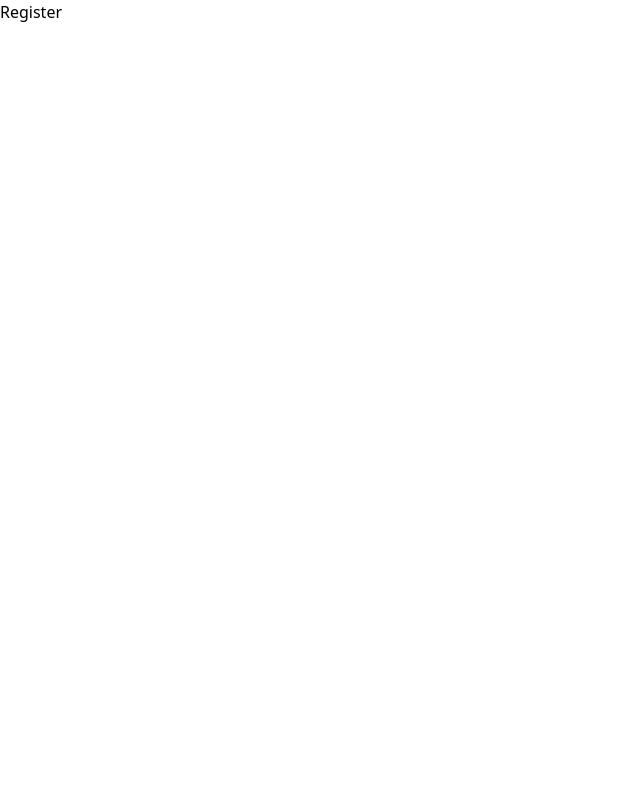
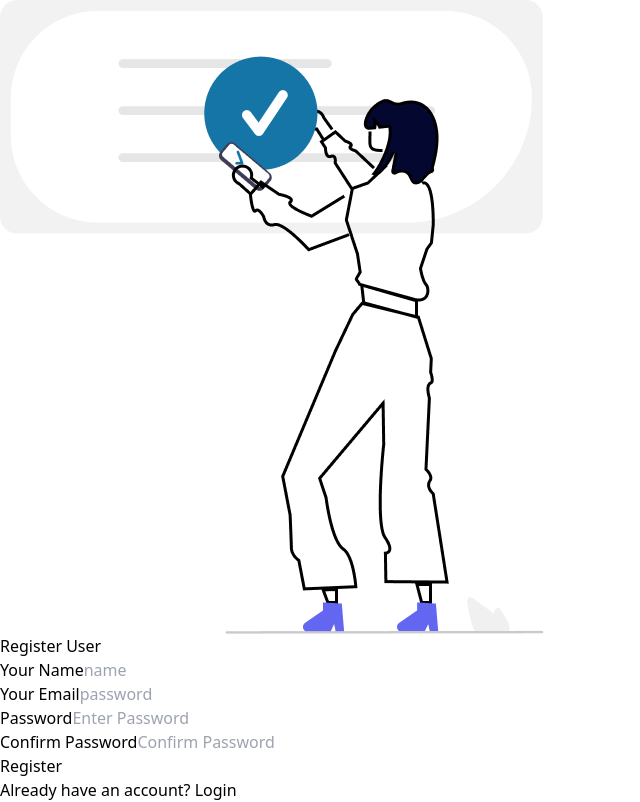
Before and after one commit to abdurrahmanrahat/guvi-profile-auth, a React (Vite) app: page / in a window 1280 px wide. Shown: the whole page, without its empty margins (0-640 px from the left). Built offline with nearby package versions, Linux system fonts and the light colour scheme.

Commit message:
login & register page design

```diff
--- a/package.json
+++ b/package.json
@@ -14,6 +14,7 @@
     "match-sorter": "^6.3.1",
     "react": "^18.2.0",
     "react-dom": "^18.2.0",
+    "react-icons": "^4.11.0",
     "react-router-dom": "^6.18.0",
     "sort-by": "^1.2.0"
   },
--- a/src/Pages/Login/Login.jsx
+++ b/src/Pages/Login/Login.jsx
@@ -1,10 +1,63 @@
+import FormImg from "../../assets/login-image.png";
+import { Link } from "react-router-dom";
 
 const Login = () => {
-    return (
-        <div>
-            Login
-        </div>
-    );
+  return (
+    <div className="md:flex items-center gap-4 my-8 md:my-0 lg:p-12">
+      {/* image */}
+      <div className="md:w-1/2 p-8 md:p-0">
+        <img src={FormImg} alt="" className="md:w-[420px]" />
+      </div>
+      {/* form fields */}
+      <div className="md:w-1/2 mx-auto w-full p-4 md:p-8">
+        <form className="p-3 md:p-[2px]">
+          <div className="flex items-center justify-center mb-6">
+            <h2 className="text-[48px] items-center font-[700]">Login</h2>
+          </div>
+
+          {/* Email */}
+          <div>
+            <label className="block mb-[5px] font-bold">Your Email</label>
+            <input
+              className="w-full p-2 border border-solid border-[#ccc] rounded-lg"
+              type="password"
+              placeholder="password"
+            ></input>
+          </div>
+
+          {/* password */}
+          <div className="">
+            <label className="block mb-[5px] font-bold">Password</label>
+            <input
+              className="w-full p-2 border border-solid border-[#ccc] rounded-lg"
+              type="password"
+              placeholder="Enter Password"
+            ></input>
+          </div>
+
+          <div className="flex items-center justify-center mt-4">
+            <button
+              type="submit"
+              className="w-[70%] bg-[#1575a7] py-2 text-[18px] text-white font-[500] rounded-lg"
+            >
+              Register
+            </button>
+          </div>
+
+          <div className="flex items-center justify-center mt-4">
+            <span className="text-[18px] md:text-[16px] lg:text-[18px]">
+              Already have an account?{" "}
+              <Link to="/">
+                <span className="text-[#f78719] text-[18px] md:text-[16px] lg:text-[18px] underline cursor-pointer font-[700]">
+                  Register Now
+                </span>
+              </Link>
+            </span>
+          </div>
+        </form>
+      </div>
+    </div>
+  );
 };
 
 export default Login;
--- a/src/Pages/Register/Register.jsx
+++ b/src/Pages/Register/Register.jsx
@@ -1,10 +1,89 @@
+import FormImg from "../../assets/login-image.png";
+import { Link } from "react-router-dom";
 
 const Register = () => {
-    return (
-        <div>
-            Register
-        </div>
-    );
+  return (
+    <div className="md:flex items-center gap-4 my-8 md:my-0 lg:p-12">
+      {/* image */}
+      <div className="md:w-1/2 p-8 md:p-0">
+        <img src={FormImg} alt="" className="md:w-[420px]" />
+      </div>
+      {/* form fields */}
+      <div className="md:w-1/2 mx-auto w-full p-4 md:p-8">
+        <form className="p-3 md:p-[2px]">
+          <div className="flex items-center justify-center mb-6">
+            <h2 className="text-[48px] items-center font-[700]">
+              Register User
+            </h2>
+          </div>
+
+          <div className="flex flex-col gap-y-3">
+            {/* Name */}
+            <div>
+              <label className="block mb-[5px] font-bold">Your Name</label>
+              <input
+                className="w-full p-2 border border-solid border-[#ccc] rounded-lg"
+                type="text"
+                placeholder="name"
+              ></input>
+            </div>
+
+            {/* Email */}
+            <div>
+              <label className="block mb-[5px] font-bold">Your Email</label>
+              <input
+                className="w-full p-2 border border-solid border-[#ccc] rounded-lg"
+                type="password"
+                placeholder="password"
+              ></input>
+            </div>
+
+            {/* password */}
+            <div className="">
+              <label className="block mb-[5px] font-bold">Password</label>
+              <input
+                className="w-full p-2 border border-solid border-[#ccc] rounded-lg"
+                type="password"
+                placeholder="Enter Password"
+              ></input>
+            </div>
+
+            {/* confirm password */}
+            <div className="">
+              <label className="block mb-[5px] font-bold">
+                Confirm Password
+              </label>
+              <input
+                className="w-full p-2 border border-solid border-[#ccc] rounded-lg"
+                type="password"
+                placeholder="Confirm Password"
+              ></input>
+            </div>
+          </div>
+
+          <div className="flex items-center justify-center mt-4">
+            <button
+              type="submit"
+              className="w-[70%] bg-[#1575a7] py-2 text-[18px] text-white font-[500] rounded-lg"
+            >
+              Register
+            </button>
+          </div>
+
+          <div className="flex items-center justify-center mt-4">
+            <span className="text-[18px] md:text-[16px] lg:text-[18px]">
+              Already have an account?{" "}
+              <Link to="/login">
+                <span className="text-[#f78719] text-[18px] md:text-[16px] lg:text-[18px] underline cursor-pointer font-[700]">
+                  Login
+                </span>
+              </Link>
+            </span>
+          </div>
+        </form>
+      </div>
+    </div>
+  );
 };
 
 export default Register;
```
Also changed, not shown: src/routes/Routes.jsx (+10 -0 lines), 1 other file (tests, documents, lock files or other folders).
